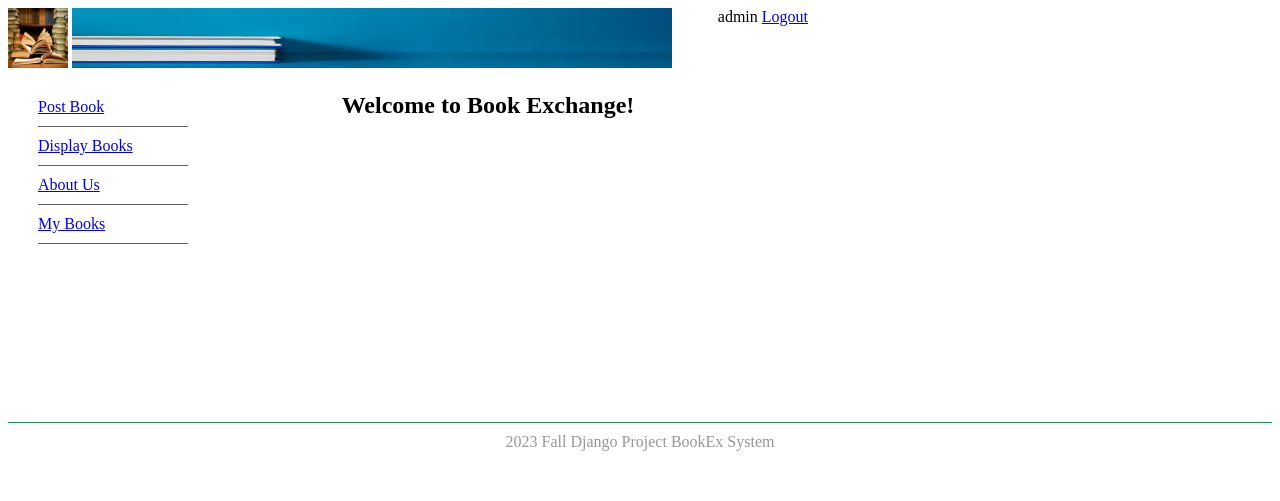
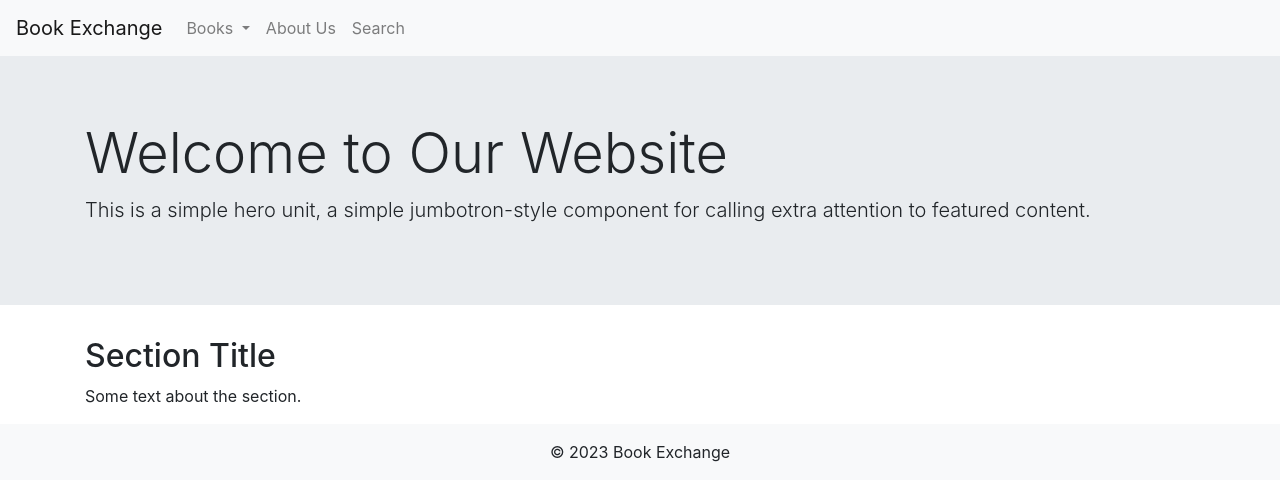
Before and after one commit to sskarz/Book-Store-Web-Project, a Django app: page / in a window 1280 px wide. Shown: the top 501 px of the page. Run offline with Django 4.2, Linux system fonts and the light colour scheme; a user stored in the database is signed in; data comes from the database, SQL or seed files in the repository; some libraries are stand-ins or nearby versions.

Commit message:
Bootstrap enabled
First rendition of Bootstrap customizing website.

```diff
--- a/bookEx/bookEx/static/main.css
+++ b/bookEx/bookEx/static/main.css
@@ -1,44 +1,41 @@
-@charset "utf-8";
+body {
+    font-family: 'Arial', sans-serif;
+}
 
-#header{
-    border-style: none;
-    width: 800px;
-    height: auto;
+/* Navbar Styling */
+.navbar {
+    background-color: #f8f9fa; /* Adjust the color */
+}
 
+.navbar-nav .nav-item .nav-link {
+    transition: color 0.3s; /* Smooth color transition */
 }
-#nav li{
-    padding-top: 10px;
-    padding-bottom: 10px;
-    foot-size: 1em;
-    list-style-type: none;
-    border-bottom: thin solid #5f5f5f;
-    color: #4C4C4C;
-    left: 0px;
-    list-style-position: inside;
-    margin-left: -10px;
+
+.navbar-nav .nav-item .nav-link:hover {
+    color: #007bff; /* Change color on hover */
 }
-#leftsidebar{
-    width: 180px;
-    height: 350px;
-    float: left;
 
+/* Dropdown Menu Styling */
+.navbar .dropdown-menu {
+    display: none; /* Initially hide the dropdown */
+    opacity: 0;
+    transition: opacity 0.5s; /* Smooth transition for the dropdown */
 }
-#main {
-    width: 560px;
-    float: left;
-    margin-left: 20px;
-    margin-right: 10px;
-    padding-right: 10px;
+
+.navbar .nav-item:hover .dropdown-menu {
+    display: block; /* Show dropdown on hover */
+    opacity: 1;
 }
-#footer{
-    text-align: center;
-    foot-size: 0.8em;
-    margin-top: 5px;
-    padding-top: 10px;
-    padding-border: 10px;
-    background-color: #FFFFFF;
-    border-top: thin solid #18964d;
-    clear: both;
-    color: #969696;
 
+/* Jumbotron Styling */
+.jumbotron {
+    background-image: url('path/to/your/image.jpg'); /* Add a background image */
+    background-size: cover;
+    color: white;
 }
+
+/* Footer Styling */
+footer {
+    background-color: #f8f9fa; /* Adjust the color */
+    color: black;
+}
--- a/bookEx/bookEx/templates/bookMng/index.html
+++ b/bookEx/bookEx/templates/bookMng/index.html
@@ -1,17 +1,78 @@
-{% extends "base.html"%}
+<!DOCTYPE html>
+<html lang="en">
+<head>
+    {% load static %}
+    <meta charset="UTF-8">
+    <meta name="viewport" content="width=device-width, initial-scale=1.0">
+    <title>Your Website Title</title>
+    <!-- Bootstrap CSS from CDN -->
+    <link rel="stylesheet" href="https://stackpath.bootstrapcdn.com/bootstrap/4.3.1/css/bootstrap.min.css">
+    <!-- Custom CSS -->
+    <link rel="stylesheet" href="{% static 'css/main.css' %}">
+    {% block extra_css %}{% endblock %}
+</head>
+<body>
 
-{% load static %}
-{% block title %}
-    Index
-{% endblock title %}
+<!-- Navbar -->
+<nav class="navbar navbar-expand-lg navbar-light bg-light">
+    <a class="navbar-brand" href="{% url 'index' %}">Book Exchange</a>
+    <button class="navbar-toggler" type="button" data-toggle="collapse" data-target="#navbarNav" aria-controls="navbarNav" aria-expanded="false" aria-label="Toggle navigation">
+      <span class="navbar-toggler-icon"></span>
+    </button>
+    <div class="collapse navbar-collapse" id="navbarNav">
+      <ul class="navbar-nav">
+        <li class="nav-item dropdown">
+          <a class="nav-link dropdown-toggle" href="{% url 'index' %}" id="navbarDropdownMenuLink" role="button" data-toggle="dropdown" aria-haspopup="true" aria-expanded="false">
+            Books
+          </a>
+          <div class="dropdown-menu" aria-labelledby="navbarDropdownMenuLink">
+            <a class="dropdown-item" href="{%url 'displaybooks'%}">Display Books</a> <!-- Dropdown item -->
+            <a class="dropdown-item" href="{%url 'mybooks'%}">My Books</a>  <!-- Dropdown item -->
+            <a class="dropdown-item" href="{%url 'postbook'%}">Post Books</a>  <!-- Dropdown item -->
+          </div>
+        </li>
+        <li class="nav-item">
+            <a class="nav-link" href="{%url 'aboutus' %}">About Us</a>
+        </li>
+          <li class="nav-item">
+            <a class="nav-link" href="{%url 'search' %}">Search</a>
+        </li>
 
-{% block sidenav %}
-{% for item in item_list %}
-<li>
-    <a href="{{ item.link }}">{{item.item}}</a>
-</li>
-{% endfor %}
-{% endblock sidenav %}
-{% block content %}
-<h1 align="center">Welcome to Book Exchange!</h1>
-{% endblock content %}
+        <!-- ... (other nav items) ... -->
+      </ul>
+    </div>
+  </nav>
+
+<!-- Hero Section -->
+<div class="jumbotron jumbotron-fluid">
+  <div class="container">
+    <h1 class="display-4">Welcome to Our Website</h1>
+    <p class="lead">This is a simple hero unit, a simple jumbotron-style component for calling extra attention to featured content.</p>
+  </div>
+</div>
+
+<!-- Content Sections -->
+<div class="container">
+  <div class="row">
+    <div class="col-md-4">
+      <h2>Section Title</h2>
+      <p>Some text about the section.</p>
+    </div>
+    <!-- Repeat for other columns -->
+  </div>
+</div>
+
+<!-- Footer -->
+<footer class="bg-light text-center text-lg-start">
+  <div class="text-center p-3">
+    © 2023 Book Exchange
+  </div>
+</footer>
+
+<!-- Optional JavaScript -->
+<!-- jQuery first, then Popper.js, then Bootstrap JS -->
+<script src="https://code.jquery.com/jquery-3.3.1.slim.min.js"></script>
+<script src="https://cdnjs.cloudflare.com/ajax/libs/popper.js/1.14.7/umd/popper.min.js"></script>
+<script src="https://stackpath.bootstrapcdn.com/bootstrap/4.3.1/js/bootstrap.min.js"></script>
+</body>
+</html>
```
